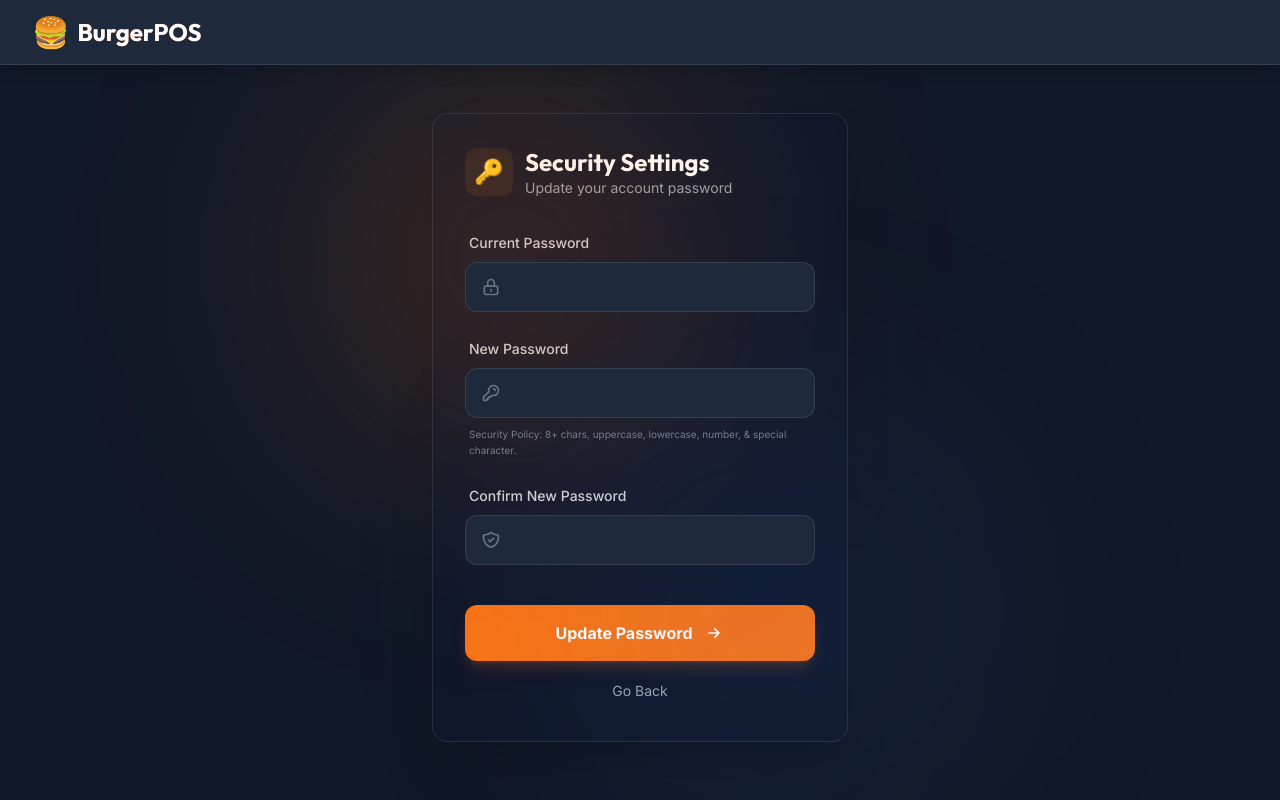
After one commit to TechEngineerDjango/pos_billing, a FastAPI app: template templates/change_password.html in a window 1280 px wide. The commit adds this page. Run offline with FastAPI, Linux system fonts and the light colour scheme; the template is opened without the code that fills it, so the values that code supplies are empty; parts of the project's set-up code (start-up, migrations or seed data) failed here and were passed over; some libraries are stand-ins or nearby versions.

Commit message:
Change password implementation for owners to change

```diff
--- /dev/null
+++ b/dependencies/__init__.py
@@ -0,0 +1 @@
+# Dependencies package
--- a/routers/admin.py
+++ b/routers/admin.py
@@ -16,8 +16,9 @@ from routers.auth import get_current_user, get_optional_current_user
 from schemas.schemas import UserCreate, MenuItemCreate, CustomerCreate, ShopCreate
 from services.image import save_uploaded_image
 from services.auth import require_owner_or_above, require_any_staff
+from dependencies.csrf import verify_csrf
 
-router = APIRouter(prefix="/admin", tags=["Admin"])
+router = APIRouter(prefix="/admin", tags=["Admin"], dependencies=[Depends(verify_csrf)])
 templates = Jinja2Templates(directory="templates")
 
 
--- a/routers/billing.py
+++ b/routers/billing.py
@@ -20,8 +20,9 @@ from features import get_shop_features, has_feature
 from services.printer import print_bill_bg
 from routers.auth import get_current_user, get_optional_current_user
 from schemas.schemas import CartItem, BillCreate
+from dependencies.csrf import verify_csrf
 
-router = APIRouter(prefix="/billing", tags=["Billing"])
+router = APIRouter(prefix="/billing", tags=["Billing"], dependencies=[Depends(verify_csrf)])
 templates = Jinja2Templates(directory="templates")
 
 class DecimalEncoder(json.JSONEncoder):
--- a/routers/superadmin.py
+++ b/routers/superadmin.py
@@ -19,10 +19,11 @@ from routers.auth import get_current_user, get_password_hash
 from schemas.schemas import ShopCreate, SubscriptionCreate, UserCreate
 from services.image import save_uploaded_image
 from services.auth import require_superadmin
+from dependencies.csrf import verify_csrf
 
 logger = logging.getLogger(__name__)
 
-router = APIRouter(prefix="/superadmin", tags=["SuperAdmin"])
+router = APIRouter(prefix="/superadmin", tags=["SuperAdmin"], dependencies=[Depends(verify_csrf)])
 templates = Jinja2Templates(directory="templates")
 
 def json_serializer(obj):
--- /dev/null
+++ b/static/js/auth.js
@@ -0,0 +1,97 @@
+/**
+ * auth.js
+ *
+ * SOLID Implementation for Authentication & Password Management.
+ *
+ * Responsibility: Handles all frontend logic for user password operations.
+ */
+
+class PasswordService {
+    constructor(formId) {
+        this.formId = formId;
+    }
+
+    getForm() {
+        return document.getElementById(this.formId);
+    }
+
+    async changePassword(formData) {
+        const response = await fetch('/auth/change-password', {
+            method: 'POST',
+            body: formData,
+            headers: {
+                'Accept': 'application/json'
+            }
+        });
+
+        const data = await response.json();
+        return {
+            status: response.status,
+            data: data
+        };
+    }
+}
+
+function passwordChange() {
+    const service = new PasswordService('changePasswordForm');
+
+    return {
+        open: false,
+        error: '',
+        successMsg: '',
+        loading: false,
+
+        openModal() {
+            this.open = true;
+            this.error = '';
+            this.successMsg = '';
+            // Reset fields
+            if (this.$refs.new_pw) this.$refs.new_pw.value = '';
+            if (this.$refs.confirm_pw) this.$refs.confirm_pw.value = '';
+        },
+
+        async submitForm() {
+            const form = service.getForm();
+            console.log('🌐 DIAGNOSTIC: Form element found:', !!form);
+
+            const newPw = this.$refs.new_pw.value;
+            const confirmPw = this.$refs.confirm_pw.value;
+            console.log('🌐 DIAGNOSTIC: Input values present:', { newPw: !!newPw, confirmPw: !!confirmPw });
+
+            if (newPw !== confirmPw) {
+                this.error = 'New passwords do not match!';
+                return;
+            }
+
+            this.loading = true;
+            this.error = '';
+            this.successMsg = '';
+
+            try {
+                const formData = new FormData(form);
+                console.log('🌐 DIAGNOSTIC: FormData keys:', Array.from(formData.keys()));
+                const result = await service.changePassword(formData);
+                this.loading = false;
+
+                if (result.status === 200) {
+                    this.successMsg = result.data.message || 'Password updated successfully!';
+                    form.reset();
+                    setTimeout(() => {
+                        this.open = false;
+                        this.successMsg = '';
+                    }, 2000);
+                } else {
+                    const detail = result.data.detail;
+                    this.error = typeof detail === 'string' ? detail : JSON.stringify(detail);
+                }
+            } catch (err) {
+                this.loading = false;
+                this.error = 'Network error. Please check your connection.';
+                console.error('Password change error:', err);
+            }
+        }
+    };
+}
+
+// Global initialization
+window.passwordChange = passwordChange;
--- /dev/null
+++ b/templates/change_password.html
@@ -0,0 +1,113 @@
+{% extends "layout.html" %}
+
+{% block title %}Change Password - BurgerPOS{% endblock %}
+
+{% block content %}
+<div class="max-w-md mx-auto mt-12 px-4">
+    <div class="bg-slate-900 border border-white/10 rounded-2xl shadow-2xl overflow-hidden">
+        <div class="p-8">
+            <div class="flex items-center gap-3 mb-8">
+                <div class="w-12 h-12 bg-primary/10 rounded-xl flex items-center justify-center text-2xl">
+                    🔑
+                </div>
+                <div>
+                    <h1 class="text-2xl font-bold text-white logo-font">Security Settings</h1>
+                    <p class="text-gray-400 text-sm">Update your account password</p>
+                </div>
+            </div>
+
+            <form action="/auth/change-password" method="POST" class="space-y-6">
+                <input type="hidden" name="csrf_token" value="{{ request.state.csrf_token }}">
+
+                {% if error %}
+                <div class="bg-red-500/10 border border-red-500/50 text-red-400 p-4 rounded-xl text-sm flex items-start gap-3 animate-shake">
+                    <span class="mt-0.5">⚠️</span>
+                    <span>{{ error }}</span>
+                </div>
+                {% endif %}
+
+                <div class="space-y-2">
+                    <label class="text-sm font-medium text-gray-300 ml-1">Current Password</label>
+                    <div class="relative">
+                        <input type="password" name="current_password" required
+                            class="w-full bg-slate-800 border border-white/10 rounded-xl px-4 py-3 text-white placeholder-gray-500 focus:outline-none focus:ring-2 focus:ring-primary focus:border-transparent transition-all pl-11">
+                        <div class="absolute left-4 top-1/2 -translate-y-1/2 text-gray-500">
+                            <svg class="w-5 h-5" fill="none" viewBox="0 0 24 24" stroke="currentColor">
+                                <path stroke-linecap="round" stroke-linejoin="round" stroke-width="2" d="M12 15v2m-6 4h12a2 2 0 002-2v-6a2 2 0 00-2-2H6a2 2 0 00-2 2v6a2 2 0 002 2zm10-10V7a4 4 0 00-8 0v4h8z" />
+                            </svg>
+                        </div>
+                    </div>
+                </div>
+
+                <div class="space-y-2">
+                    <label class="text-sm font-medium text-gray-300 ml-1">New Password</label>
+                    <div class="relative">
+                        <input type="password" name="new_password" id="new_password" required
+                            pattern="(?=.*\d)(?=.*[a-z])(?=.*[A-Z])(?=.*[!@#$%^&*()_+\-=\[\]{};':\\|,.<>\/?]).{8,}"
+                            title="Must contain at least one number and one uppercase and lowercase letter, one special character, and at least 8 or more characters"
+                            class="w-full bg-slate-800 border border-white/10 rounded-xl px-4 py-3 text-white placeholder-gray-500 focus:outline-none focus:ring-2 focus:ring-primary focus:border-transparent transition-all pl-11">
+                        <div class="absolute left-4 top-1/2 -translate-y-1/2 text-gray-500">
+                            <svg class="w-5 h-5" fill="none" viewBox="0 0 24 24" stroke="currentColor">
+                                <path stroke-linecap="round" stroke-linejoin="round" stroke-width="2" d="M15 7a2 2 0 012 2m4 0a6 6 0 01-7.743 5.743L11 17H9v2H7v2H4a1 1 0 01-1-1v-2.586a1 1 0 01.293-.707l5.964-5.964A6 6 0 1121 9z" />
+                            </svg>
+                        </div>
+                    </div>
+                    <p class="text-[10px] text-gray-400 ml-1 leading-relaxed opacity-70">
+                        Security Policy: 8+ chars, uppercase, lowercase, number, & special character.
+                    </p>
+                </div>
+
+                <div class="space-y-2">
+                    <label class="text-sm font-medium text-gray-300 ml-1">Confirm New Password</label>
+                    <div class="relative">
+                        <input type="password" name="confirm_password" id="confirm_password" required
+                            class="w-full bg-slate-800 border border-white/10 rounded-xl px-4 py-3 text-white placeholder-gray-500 focus:outline-none focus:ring-2 focus:ring-primary focus:border-transparent transition-all pl-11">
+                        <div class="absolute left-4 top-1/2 -translate-y-1/2 text-gray-500">
+                            <svg class="w-5 h-5" fill="none" viewBox="0 0 24 24" stroke="currentColor">
+                                <path stroke-linecap="round" stroke-linejoin="round" stroke-width="2" d="M9 12l2 2 4-4m5.618-4.016A11.955 11.955 0 0112 2.944a11.955 11.955 0 01-8.618 3.04A12.02 12.02 0 003 9c0 5.591 3.824 10.29 9 11.622 5.176-1.332 9-6.03 9-11.622 0-1.042-.133-2.052-.382-3.016z" />
+                            </svg>
+                        </div>
+                    </div>
+                </div>
+
+                <div class="pt-4 space-y-3">
+                    <button type="submit"
+                        class="w-full bg-primary hover:bg-orange-600 text-white font-bold py-4 rounded-xl shadow-lg shadow-orange-500/20 transition-all active:scale-[0.98] flex items-center justify-center gap-3 group">
+                        <span>Update Password</span>
+                        <svg class="w-5 h-5 group-hover:translate-x-1 transition-transform" fill="none" viewBox="0 0 24 24" stroke="currentColor">
+                            <path stroke-linecap="round" stroke-linejoin="round" stroke-width="2" d="M13 7l5 5m0 0l-5 5m5-5H6" />
+                        </svg>
+                    </button>
+
+                    <a href="javascript:history.back()" class="block text-center text-gray-400 hover:text-white text-sm transition-colors py-2">
+                        Go Back
+                    </a>
+                </div>
+            </form>
+        </div>
+    </div>
+</div>
+
+<script>
+    // Client-side confirmation check
+    document.querySelector('form').addEventListener('submit', function(e) {
+        const newPw = document.getElementById('new_password').value;
+        const confirmPw = document.getElementById('confirm_password').value;
+        if (newPw !== confirmPw) {
+            e.preventDefault();
+            alert('New passwords do not match!');
+        }
+    });
+</script>
+
+<style>
+    @keyframes shake {
+        0%, 100% { transform: translateX(0); }
+        25% { transform: translateX(-4px); }
+        75% { transform: translateX(4px); }
+    }
+    .animate-shake {
+        animation: shake 0.2s ease-in-out 0s 2;
+    }
+</style>
+{% endblock %}
--- a/templates/dashboard.html
+++ b/templates/dashboard.html
@@ -643,6 +643,8 @@
                     <div class="bg-gray-50 dark:bg-white/5 p-4 rounded-2xl border border-gray-100 dark:border-white/5">
                         <label class="text-[10px] text-gray-500 font-bold uppercase block mb-1">Passphrase</label>
                         <input type="password" name="password" required
+                            pattern="(?=.*\d)(?=.*[a-z])(?=.*[A-Z])(?=.*[!@#$%^&*()_+\-=\[\]{};':\\|,.<>/?]).{8,}"
+                            title="Must contain at least one number and one uppercase and lowercase letter, one special character, and at least 8 or more characters"
                             class="w-full bg-transparent border-0 dark:text-white font-bold p-0 focus:ring-0">
                     </div>
                 </div>
--- a/templates/layout.html
+++ b/templates/layout.html
@@ -143,6 +143,8 @@
                     <a href="{% if user and user.role == 'superadmin' %}/superadmin/{% else %}/admin/{% endif %}"
                         class="text-gray-300 hover:text-white hover:bg-white/5 px-3 py-2 rounded-lg font-medium transition-all duration-200">{%
                         if user and user.role == 'superadmin' %}Control Center{% else %}Dashboard{% endif %}</a>
+                    <a href="/auth/change-password"
+                        class="text-gray-300 hover:text-white hover:bg-white/5 px-3 py-2 rounded-lg font-medium transition-all duration-200">Change Password</a>
                     <form action="/auth/logout" method="post" class="inline">
     <input type="hidden" name="csrf_token" value="{{ request.state.csrf_token }}">
                         <button type="submit"
@@ -184,6 +186,8 @@
                 <a href="{% if user and user.role == 'superadmin' %}/superadmin/{% else %}/admin/{% endif %}"
                     class="block text-gray-300 hover:text-white hover:bg-white/10 px-4 py-3 rounded-xl font-medium transition-all text-center">{%
                     if user and user.role == 'superadmin' %}🛡️ Control Center{% else %}📊 Dashboard{% endif %}</a>
+                <a href="/auth/change-password"
+                    class="block text-gray-300 hover:text-white hover:bg-white/10 px-4 py-3 rounded-xl font-medium transition-all text-center">🔑 Change Password</a>
                 <form action="/auth/logout" method="post">
     <input type="hidden" name="csrf_token" value="{{ request.state.csrf_token }}">
                     <button type="submit"
@@ -207,6 +211,7 @@
 
     {% block scripts %}{% endblock %}
 
+    <script src="/static/js/auth.js"></script>
 </body>
 
 </html>
--- a/templates/superadmin_dashboard.html
+++ b/templates/superadmin_dashboard.html
@@ -918,6 +918,8 @@
                         <label class="text-[10px] text-gray-500 font-bold uppercase block mb-1">Secure Key
                             (Password)</label>
                         <input type="password" name="password" required
+                            pattern="(?=.*\d)(?=.*[a-z])(?=.*[A-Z])(?=.*[!@#$%^&*()_+\-=\[\]{};':\\|,.<>/?]).{8,}"
+                            title="Must contain at least one number and one uppercase and lowercase letter, one special character, and at least 8 or more characters"
                             class="w-full bg-transparent border-0 text-white font-bold p-0 focus:ring-0">
                     </div>
                     <div class="grid grid-cols-2 gap-4">
```
Also changed, not shown: dependencies/csrf.py (added, +46 -0 lines), middleware/csrf.py (+15 -30 lines), routers/auth.py (+52 -2 lines), schemas/schemas.py (+29 -0 lines), tests/reset_test_state.py (added, +21 -0 lines), tests/test_browser_e2e.py (+12 -4 lines), tests/test_password_security.py (added, +86 -0 lines), 1 other file.
